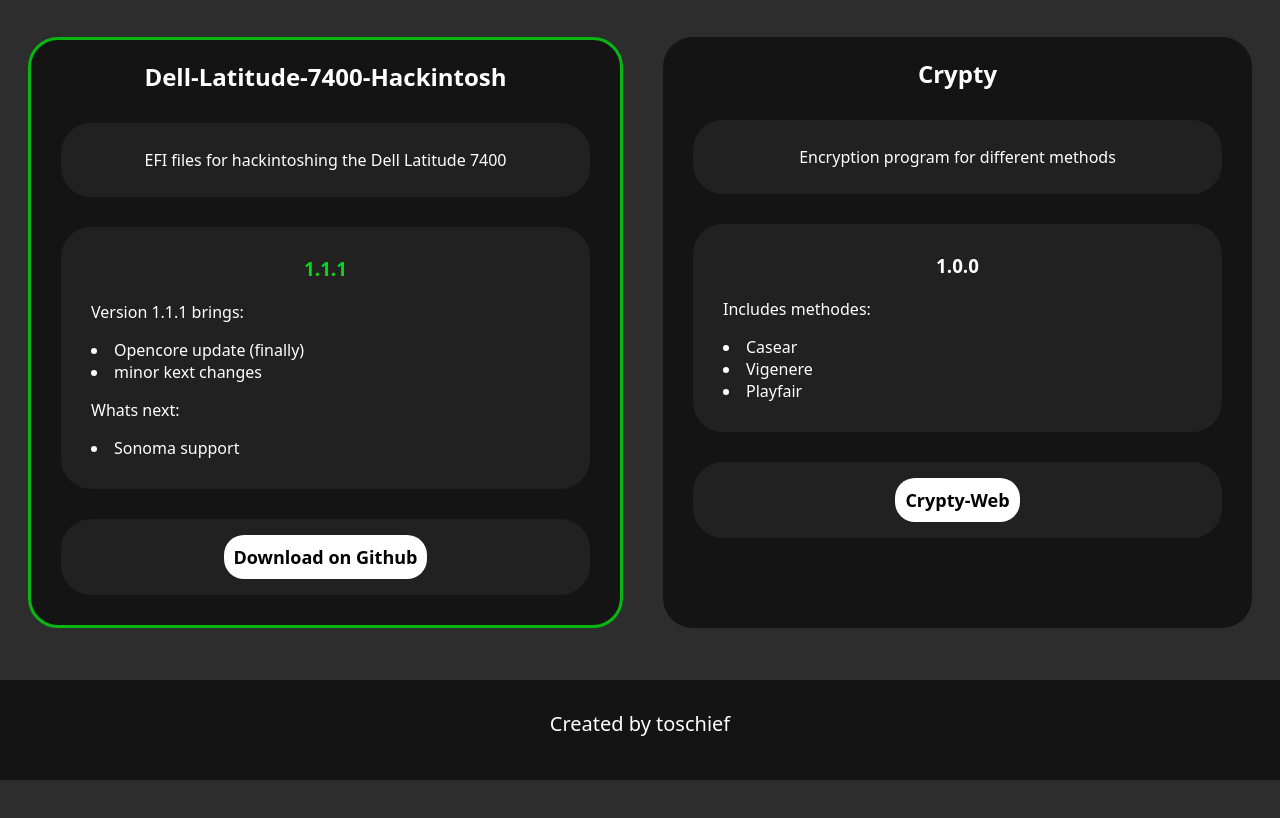
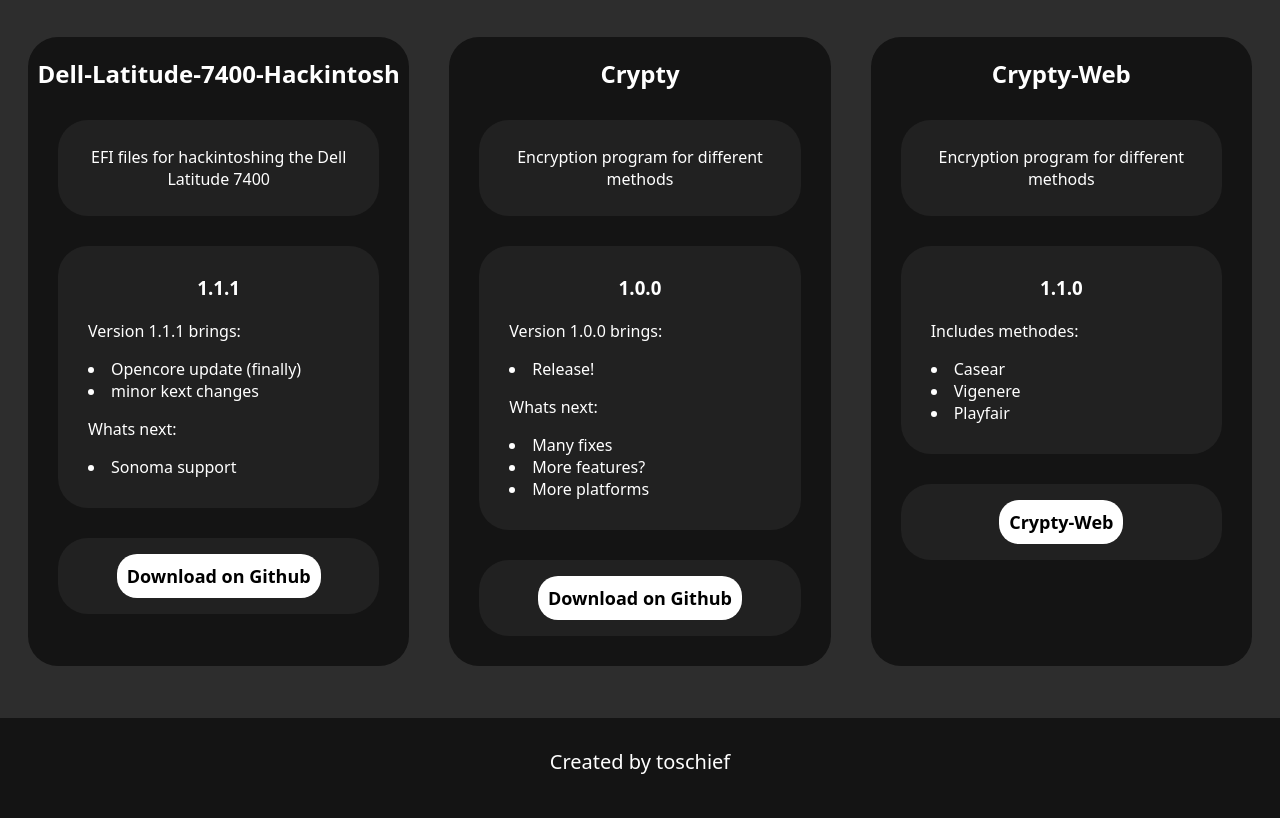
Before and after one commit to toschief/toschief.github.io, a plain HTML site: page index.html in a window 1280 px wide. Shown: the part 248-1066 px from the top of the page. Before the commit the page ends 1028 px from the top, so only its background shows below. Drawn offline with Linux system fonts and the light colour scheme.

Commit message:
+ crypty

```diff
--- a/index.html
+++ b/index.html
@@ -44,13 +44,13 @@
 
     <div class="mainc">
       <h1 id="hs">My projects</h1>
-      <div class="d" id="dellhack">
+      <div class="d">
         <h2 id="h">Dell-Latitude-7400-Hackintosh</h2>
         <div class="d1">
           <p>EFI files for hackintoshing the Dell Latitude 7400</p>
         </div>
         <div class="d1">
-          <h3 class="new">1.1.1</h3>
+          <h3>1.1.1</h3>
           <div class="changelog">
             <p>Version 1.1.1 brings:</p>
             <li>Opencore update (finally)</li>
@@ -69,13 +69,38 @@
         </div>
       </div>
 
-      <div class="d" id="crypty">
+      <div class="d">
         <h2 id="h">Crypty</h2>
         <div class="d1">
           <p>Encryption program for different methods</p>
         </div>
         <div class="d1">
           <h3>1.0.0</h3>
+          <div class="changelog">
+            <p>Version 1.0.0 brings:</p>
+            <li>Release!</li>
+            <p>Whats next:</p>
+            <li>Many fixes</li>
+            <li>More features?</li>
+            <li>More platforms</li>
+          </div>
+        </div>
+        <div class="d2">
+          <p>
+            <a href="https://github.com/toschief/Crypty/releases"
+              >Download on Github</a
+            >
+          </p>
+        </div>
+      </div>
+
+      <div class="d" id="crypty">
+        <h2 id="h">Crypty-Web</h2>
+        <div class="d1">
+          <p>Encryption program for different methods</p>
+        </div>
+        <div class="d1">
+          <h3>1.1.0</h3>
           <div class="changelog">
             <p>Includes methodes:</p>
             <li>Casear</li>
```
